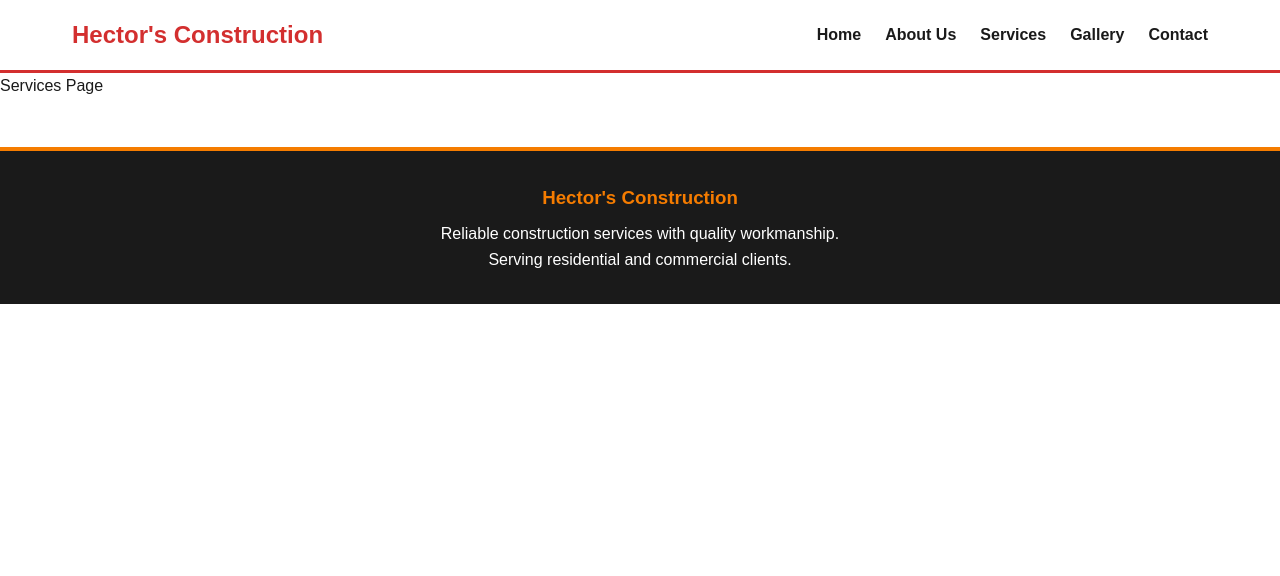
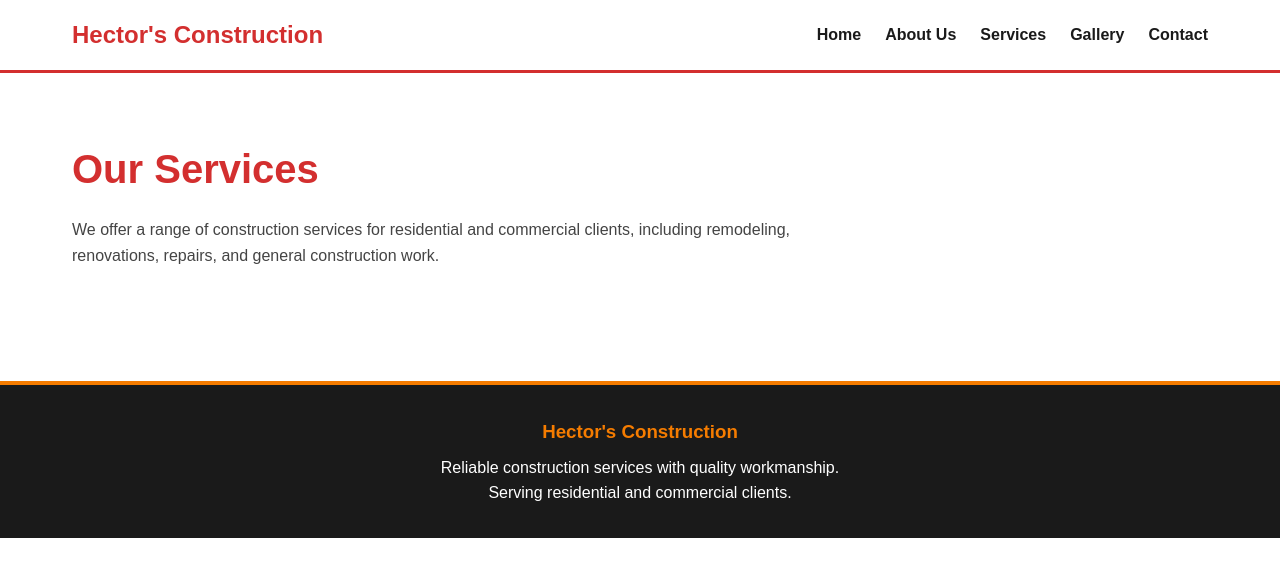
Before and after one commit to DarwinCasasola/hectors-construction-website, a React (Vite) app: page /services in a window 1280 px wide. Shown: the top 576 px of the page. Built offline with nearby package versions, Linux system fonts and the light colour scheme.

Commit message:
Contat and Gallery updates

```diff
--- a/src/pages/Contact.jsx
+++ b/src/pages/Contact.jsx
@@ -1,4 +1,13 @@
 function Contact() {
-    return <div>Contact Page</div>;
+    return (
+      <section className="page-section">
+        <h1>Contact Us</h1>
+        <p>
+          Get in touch with Hector's Construction to discuss your next project,
+          request a quote, or ask about our services.
+        </p>
+      </section>
+    );
   }
+
   export default Contact;
--- a/src/pages/Gallery.jsx
+++ b/src/pages/Gallery.jsx
@@ -1,4 +1,13 @@
 function Gallery() {
-    return <div>Gallery Page</div>;
+    return (
+      <section className="page-section">
+        <h1>Gallery</h1>
+        <p>
+          Browse our project gallery to see examples of our completed work and the
+          quality we bring to every build.
+        </p>
+      </section>
+    );
   }
+
   export default Gallery;
--- a/src/pages/Services.jsx
+++ b/src/pages/Services.jsx
@@ -1,4 +1,14 @@
 function Services() {
-    return <div>Services Page</div>;
+    return (
+      <section className="page-section">
+        <h1>Our Services</h1>
+        <p>
+          We offer a range of construction services for residential and commercial
+          clients, including remodeling, renovations, repairs, and general
+          construction work.
+        </p>
+      </section>
+    );
   }
+
   export default Services;
```
